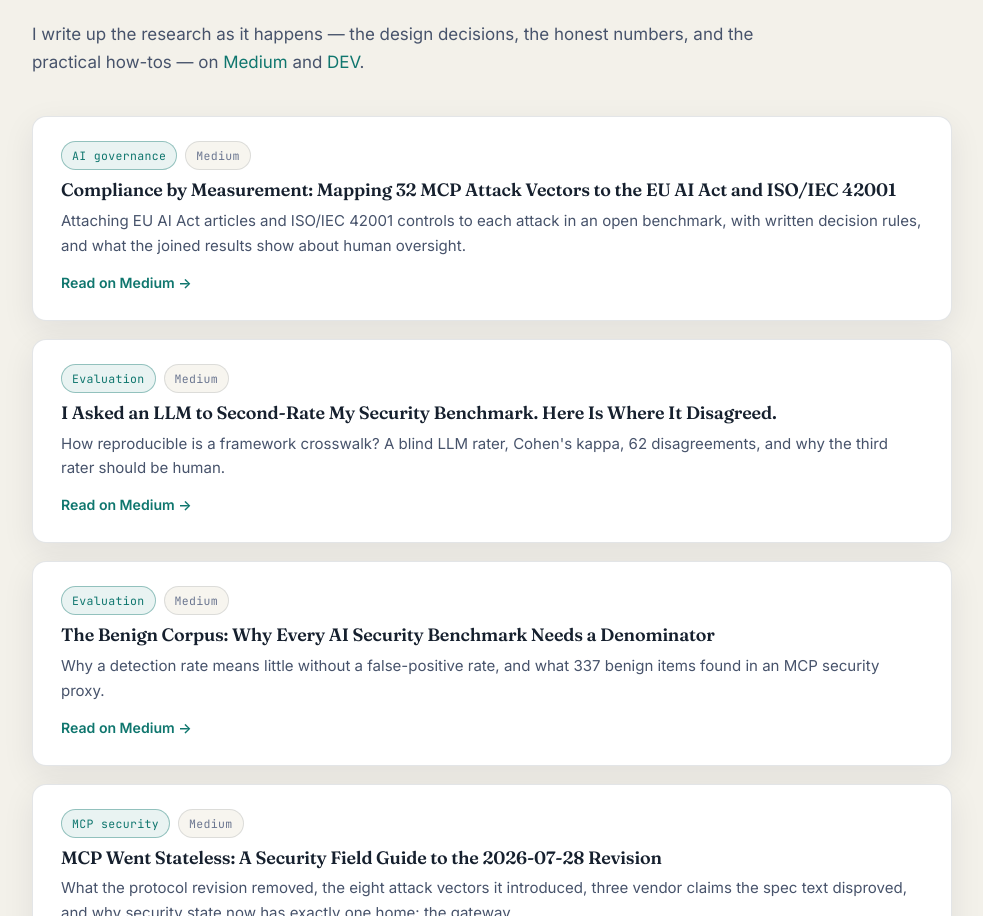
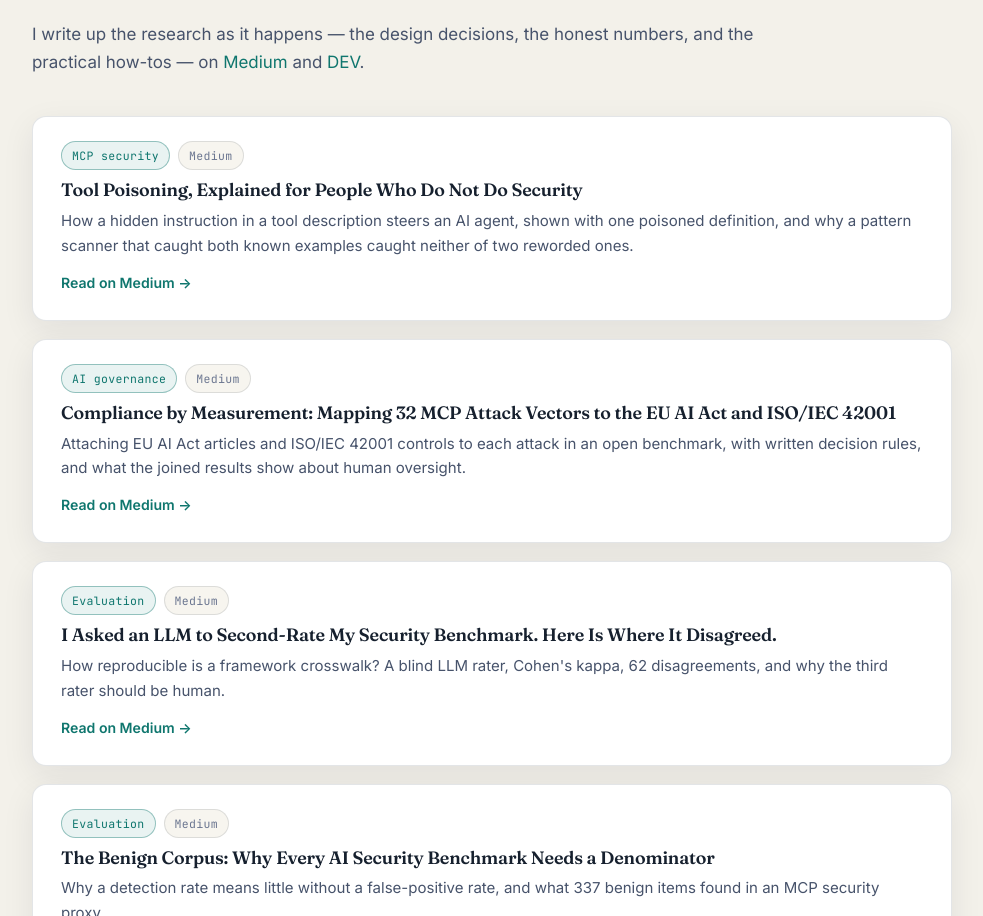
Before and after one commit to Gowthaman90/gowthaman90.github.io, a plain HTML site: page index.html in a window 1280 px wide. Shown: the part 5661-6577 px from the top of the page, without its empty margins (88-1071 px from the left). Drawn offline with Linux system fonts and the light colour scheme.

Commit message:
Writing: add 'Tool Poisoning, Explained for People Who Do Not Do Security'

```diff
--- a/index.html
+++ b/index.html
@@ -361,6 +361,13 @@
       </p>
 
       <div class="writing-list">
+        <a class="writing-item card reveal" href="https://medium.com/@agowthaman90/tool-poisoning-explained-for-people-who-do-not-do-security-7c6faceb98ad" target="_blank" rel="noopener">
+          <div class="writing-meta"><span class="tag tag-teal">MCP security</span><span class="tag">Medium</span></div>
+          <h3>Tool Poisoning, Explained for People Who Do Not Do Security</h3>
+          <p>How a hidden instruction in a tool description steers an AI agent, shown with one poisoned definition, and why a pattern scanner that caught both known examples caught neither of two reworded ones.</p>
+          <span class="writing-cta">Read on Medium →</span>
+        </a>
+
         <a class="writing-item card reveal" href="https://medium.com/@agowthaman90/compliance-by-measurement-mapping-32-mcp-attack-vectors-to-the-eu-ai-act-and-iso-iec-42001-c1f7f5241a6e" target="_blank" rel="noopener">
           <div class="writing-meta"><span class="tag tag-teal">AI governance</span><span class="tag">Medium</span></div>
           <h3>Compliance by Measurement: Mapping 32 MCP Attack Vectors to the EU AI Act and ISO/IEC 42001</h3>
```
